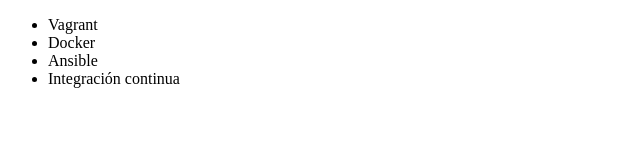
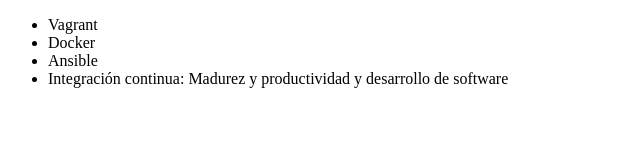
Before and after one commit to ItterScalvenzi/alura-git, a plain HTML site: page index.html in a window 1280 px wide. Shown: the whole page, without its empty margins (0-640 px from the left). Drawn offline with Linux system fonts and the light colour scheme.

Commit message:
Renombrando curso de integración continua

```diff
--- a/index.html
+++ b/index.html
@@ -9,7 +9,7 @@
          <li> Vagrant </li>
          <li> Docker </li>
          <li> Ansible </li>
-         <li> Integración continua</li>
+         <li> Integración continua: Madurez y productividad y desarrollo de software</li>
      </ul>
 </body>
 </html>
```
